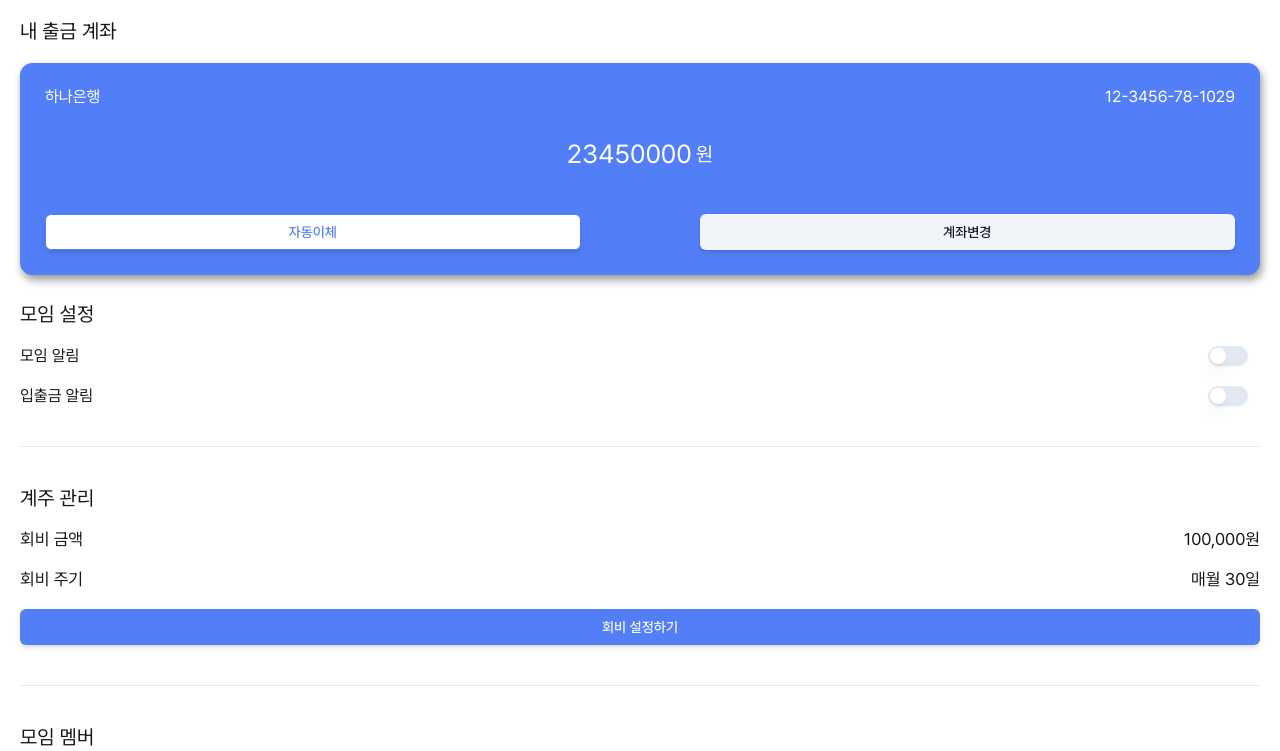
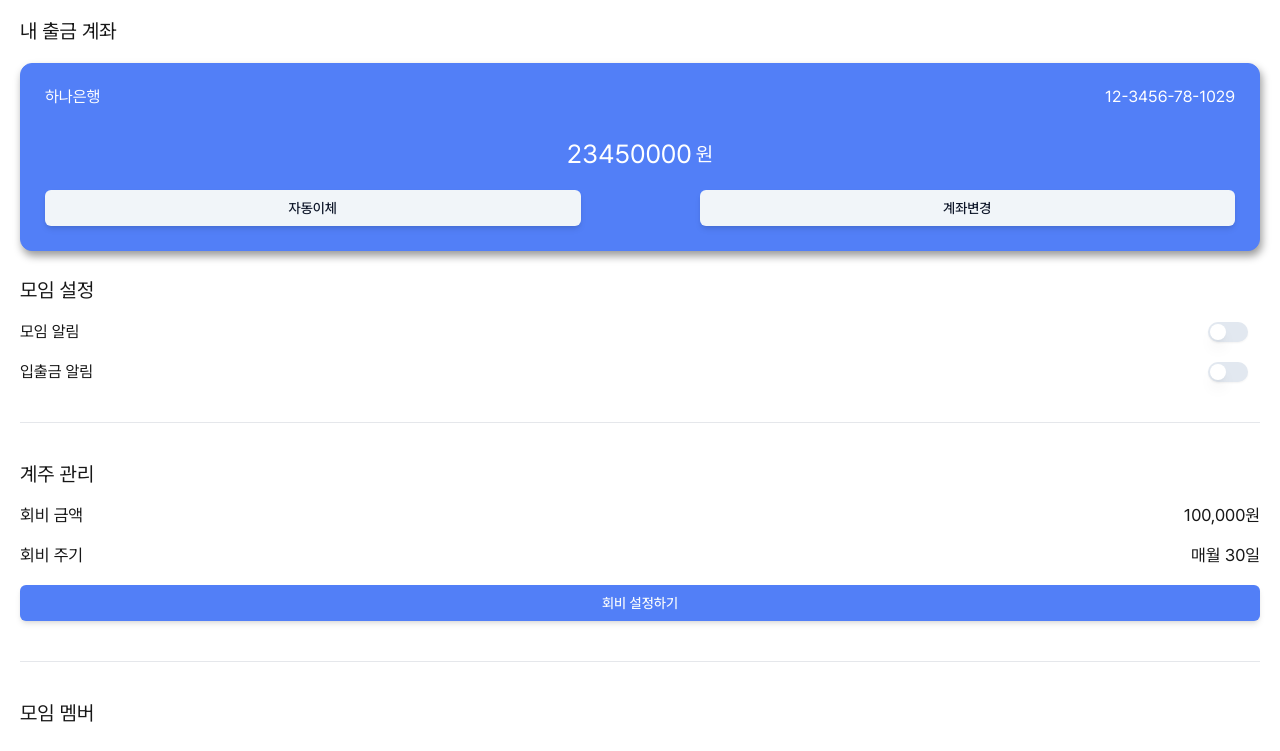
Before and after one commit to woo-ah-hana/woo-ah-hana-web, a Next.js app in the folder woo-ah-hana-web/: page /account-management in a window 1280 px wide. Shown: the top 751 px of the page. Built offline with nearby package versions, Linux system fonts and the light colour scheme.

Commit message:
[ui] 통장 컴포넌트 ui 수정

```diff
--- a/woo-ah-hana-web/src/app/(..route)/account-log/page.tsx
+++ b/woo-ah-hana-web/src/app/(..route)/account-log/page.tsx
@@ -85,6 +85,7 @@ export default function AccountLog() {
           title={'맛집탐방'}
           accountNumber={'12-3456-456-789'}
           balance={23400000}
+          footer={<div mb-5></div>}
         />
         <List
           className='mt-5 text-[15px]'
--- a/woo-ah-hana-web/src/app/(..route)/account-management/page.tsx
+++ b/woo-ah-hana-web/src/app/(..route)/account-management/page.tsx
@@ -24,7 +24,7 @@ export default function AccountManagement() {
           balance={23450000}
           footer={
             <div className='w-[100%] flex justify-between'>
-              <AchromaticButton variant={'outline'} className='w-[45%]'>자동이체</AchromaticButton>
+              <AchromaticButton variant={'secondary'} className='w-[45%]'>자동이체</AchromaticButton>
               <AchromaticButton variant={'secondary'} className='w-[45%]'>계좌변경</AchromaticButton>
             </div>
           }
--- a/woo-ah-hana-web/src/app/ui/components/bankbook.tsx
+++ b/woo-ah-hana-web/src/app/ui/components/bankbook.tsx
@@ -21,10 +21,10 @@ className='bg-wooahMain text-white border-wooahMain'>
       <CardHeader>{title}</CardHeader>
       <CardHeader>{accountNumber}</CardHeader>
     </div>
-    <div className='flex justify-center items-center flex-grow text-2xl mb-5 mt-2'>
-      <CardContent className='flex justify-center items-center gap-1 text-[26px]'>
+    <div className='flex flex-col justify-center items-center text-2xl mb-5 mt-2'>
+      <div className='flex justify-center items-center gap-1 text-[26px]'>
         {balance} <span className='text-[20px]'> 원</span>
-      </CardContent>
+      </div>
     </div>
     {footer &&
     <CardFooter className='flex justify-center items-center'>
```
